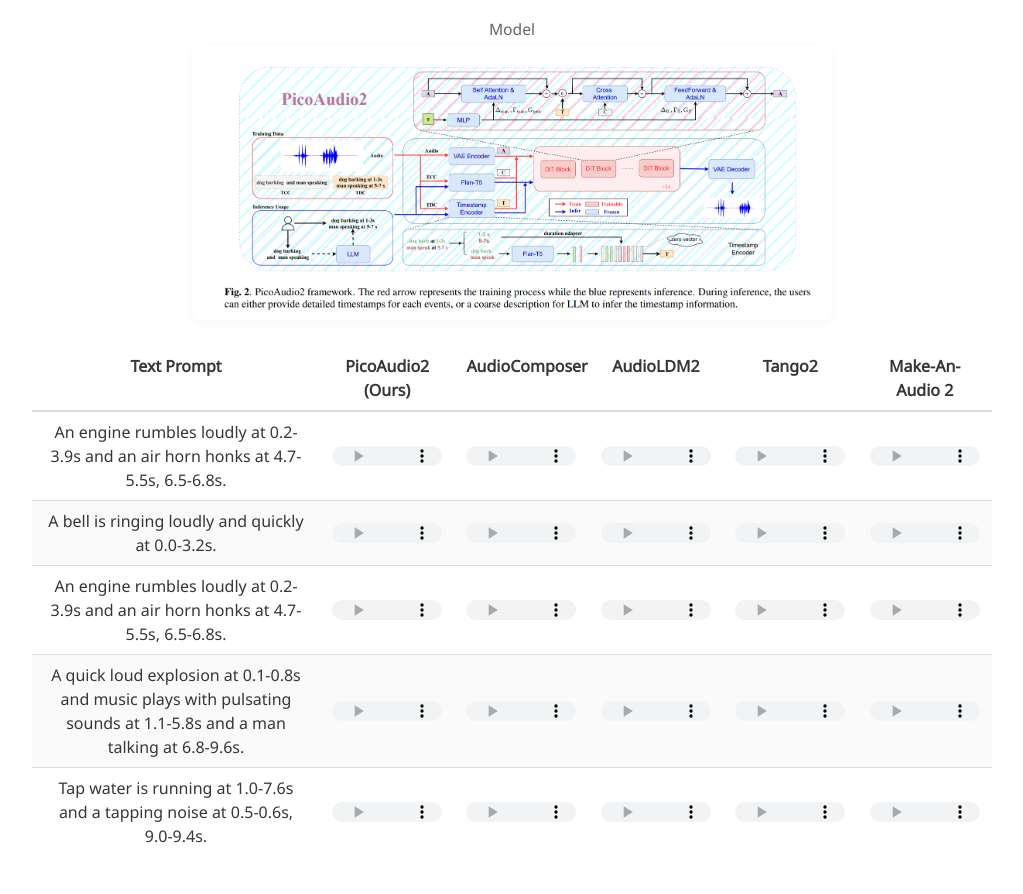
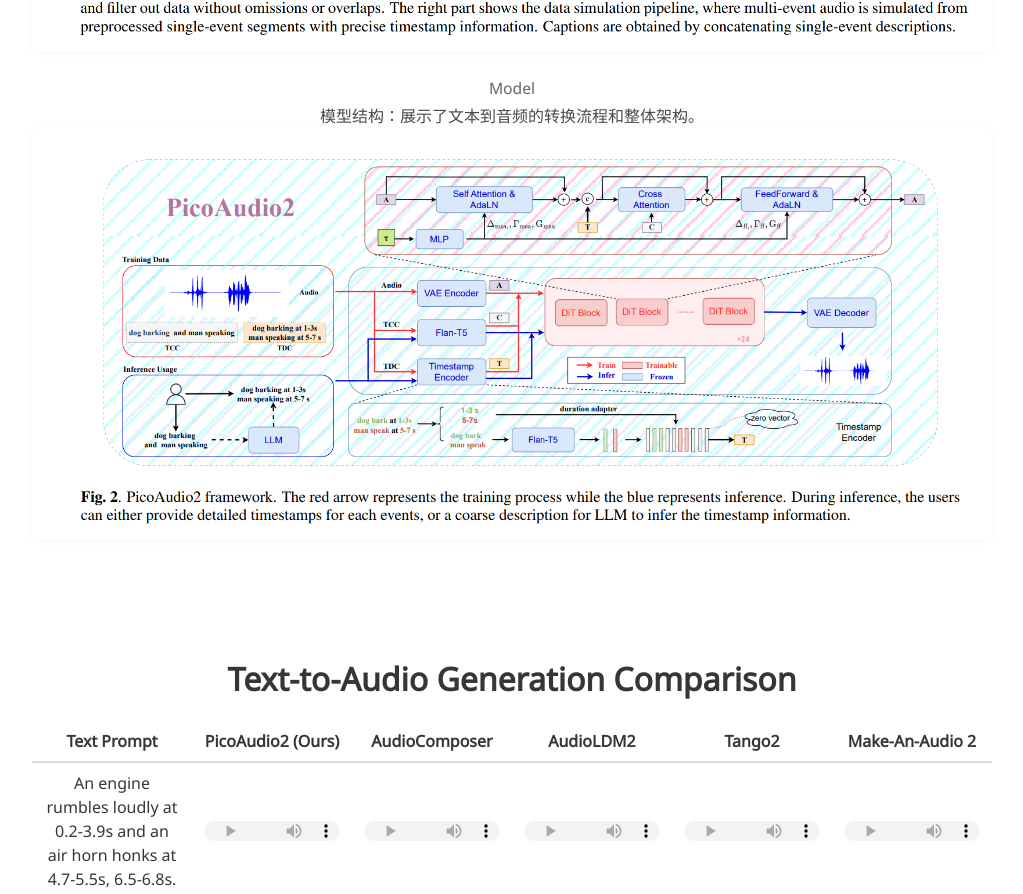
Before and after one commit to HiRookie9/PicoAudio2-Page, a plain HTML site: page index.html in a window 1280 px wide. Shown: the part 981-1875 px from the top of the page, without its empty margins (128-1151 px from the left). Drawn offline with nearby package versions, Linux system fonts and the light colour scheme; a script that the page names is missing; a web font is replaced by a local one.

```diff
--- a/index.html
+++ b/index.html
@@ -42,7 +42,7 @@
     }
     .intro-image-block {
       width: 100%;
-      max-width: 1000px;
+      max-width: 1400px;
       display: flex;
       flex-direction: column;
       align-items: center;
@@ -57,7 +57,7 @@
     .intro-image {
       width: 100%;
       height: auto;
-      max-width: 640px;
+      max-width: 1000px;
       border-radius: 6px;
       box-shadow: 0 2px 8px rgba(0,0,0,0.04);
       margin-bottom: 8px;
@@ -159,27 +159,28 @@
 </section>
 <section class="section">
   <div class="container is-max-desktop">
-    <h2 class="title is-3 has-text-centered">Text-to-Audio Generation Comparison</h2>
-    <!-- 修改后的说明和图片：上下排列，整体居中，宽度自适应 -->
     <div class="table-intro">
       <div class="intro-label">Data &amp; Model</div>
       <div class="intro-image-block">
         <div class="intro-image-title">Data</div>
+        <!-- 可添加介绍文字 -->
+        <div class="intro-image-desc">数据示例：用于训练的数据，包含文本和音频信息。</div>
         <img src="./static/photo/data.png" alt="数据示例" class="intro-image">
         <div class="intro-image-title model-title">Model</div>
+        <!-- 可添加介绍文字 -->
+        <div class="intro-image-desc">模型结构：展示了文本到音频的转换流程和整体架构。</div>
         <img src="./static/photo/model.png" alt="模型结构" class="intro-image">
       </div>
     </div>
+  </div>
+</section>
 
+<!-- Section 2: Text-to-Audio Generation Comparison 表格 -->
+<section class="section">
+  <div class="container is-max-desktop">
+    <h2 class="title is-3 has-text-centered">Text-to-Audio Generation Comparison</h2>
     <table class="table is-striped is-hoverable is-fullwidth has-text-centered" style="table-layout: fixed;">
       <colgroup>
-        <col style="width: 30%;">
-        <col style="width: 14%;">
-        <col style="width: 14%;">
-        <col style="width: 14%;">
-        <col style="width: 14%;">
-        <col style="width: 14%;">
-      </colgroup>
       <thead>
         <tr>
           <th>Text Prompt</th>
```
